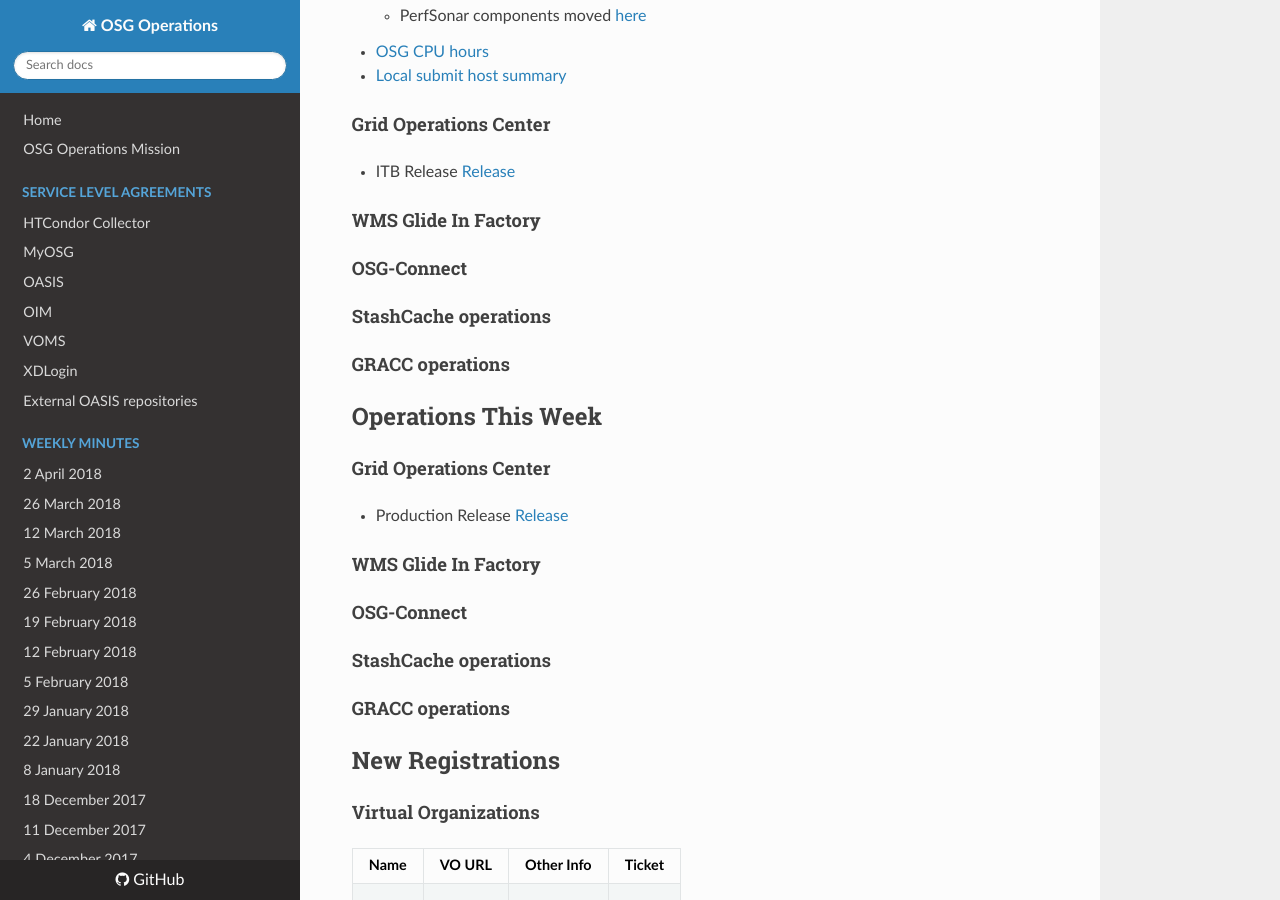
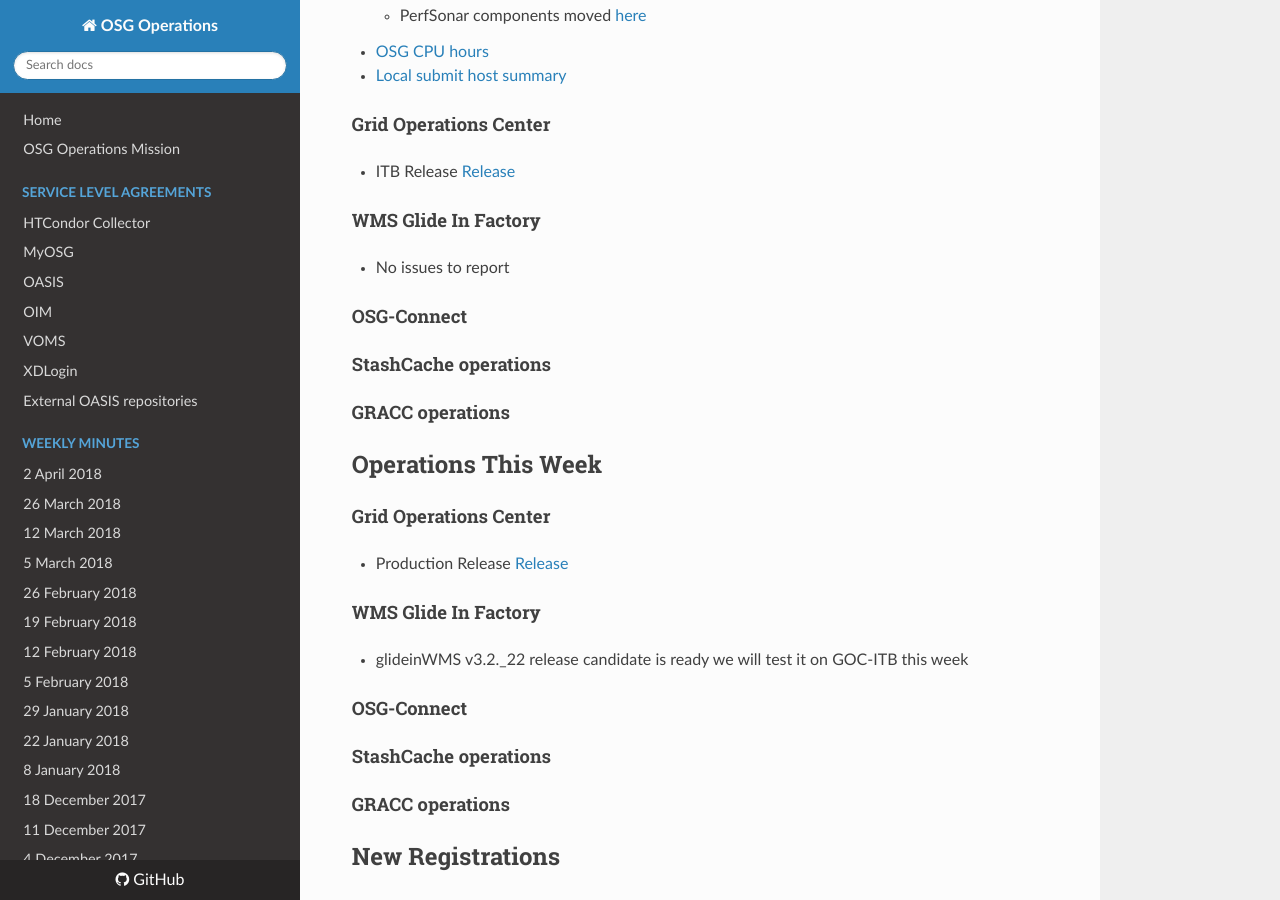
Before and after one commit to osg-htc/operations, an MkDocs documentation site: the page built from docs/WeeklyMinutes/09Apr2018.md, in a window 1280 px wide and 900 px high, scrolled down 611 px. Built offline with MkDocs 1.6.1, drawn with Linux system fonts in a browser that asks for light colours; nearby versions of some CDN libraries; old or Windows-style settings are respelled for this version of MkDocs.

Commit message:
factory ops update for 4-9-18

```diff
--- a/docs/WeeklyMinutes/09Apr2018.md
+++ b/docs/WeeklyMinutes/09Apr2018.md
@@ -23,6 +23,7 @@
    *  ITB Release [Release](http://osggoc.blogspot.com/2018/04/operations-service-update-thursday.html)
 
 #### WMS Glide In Factory
+   * No issues to report
 
 #### OSG-Connect
 
@@ -36,6 +37,7 @@
    * Production Release [Release](http://osggoc.blogspot.com/2018/04/operations-service-update-thursday.html)
 
 #### WMS Glide In Factory
+   * glideinWMS v3.2._22 release candidate is ready we will test it on GOC-ITB this week
 
 #### OSG-Connect
 
```
